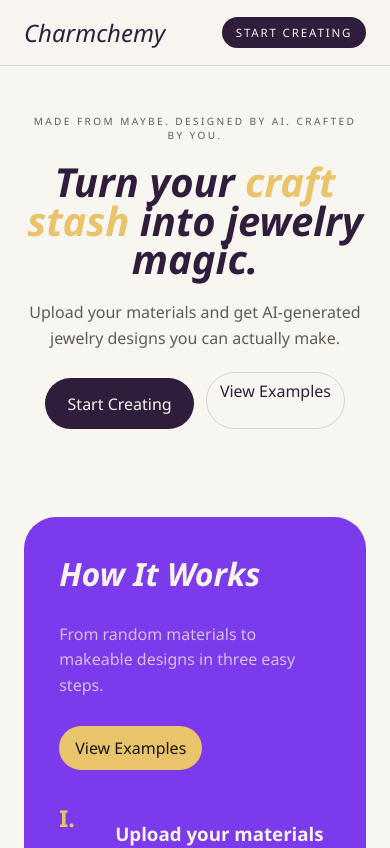
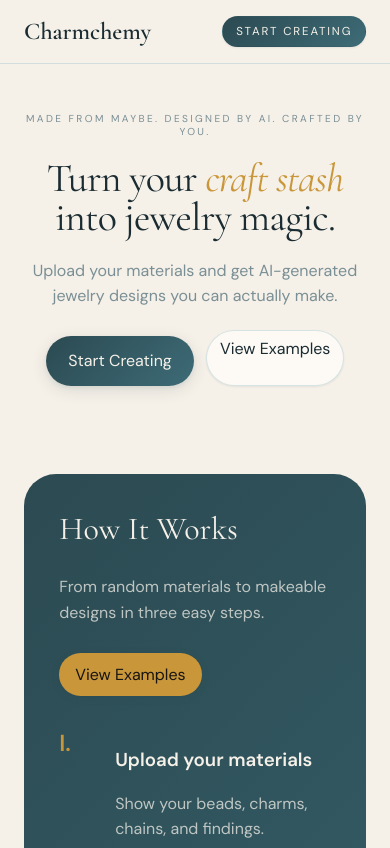
Before and after one commit to shanechloe/knot-found-next, a Next.js app: page / in a window 390 px wide. Shown: the top 848 px of the page. Built offline with nearby package versions, Linux system fonts and the light colour scheme.

Commit message:
Add image/chat cost logs, mobile safeguards, and new Charmchemy visual theme

```diff
--- a/app/api/generate/route.ts
+++ b/app/api/generate/route.ts
@@ -56,6 +56,33 @@
   cachedInput: Number(process.env.OPENAI_GPT41_MINI_CACHED_INPUT_PER_1M_USD ?? '0.1'),
   output: Number(process.env.OPENAI_GPT41_MINI_OUTPUT_PER_1M_USD ?? '1.6'),
 } as const
+
+const REQUEST_MIN_INTERVAL_MS = 30_000
+const recentGenerateRequests = new Map<string, number>()
+
+function getClientIdentifier(request: Request) {
+  const forwardedFor = request.headers.get('x-forwarded-for')
+  if (forwardedFor) return forwardedFor.split(',')[0].trim()
+  const realIp = request.headers.get('x-real-ip')
+  if (realIp) return realIp.trim()
+  return 'unknown'
+}
+
+function isRateLimited(clientId: string) {
+  const now = Date.now()
+
+  for (const [id, lastAt] of recentGenerateRequests) {
+    if (now - lastAt > REQUEST_MIN_INTERVAL_MS) recentGenerateRequests.delete(id)
+  }
+
+  const lastAt = recentGenerateRequests.get(clientId)
+  if (typeof lastAt === 'number' && now - lastAt < REQUEST_MIN_INTERVAL_MS) {
+    return true
+  }
+
+  recentGenerateRequests.set(clientId, now)
+  return false
+}
 
 function estimateImageCostUSD(usage: ImageUsage): number | undefined {
   const inputDetails = usage.input_tokens_details
@@ -210,6 +237,16 @@
 }
 
 export async function POST(request: Request) {
+  const clientId = getClientIdentifier(request)
+  if (isRateLimited(clientId)) {
+    return NextResponse.json(
+      {
+        error: 'Too many requests. Please wait 30 seconds and try again.',
+      },
+      { status: 429 },
+    )
+  }
+
   const body = (await request.json()) as GenerateBody
 
   const normalized = {
@@ -220,7 +257,7 @@
     difficulty: cleanText(body.difficulty, 'Medium'),
   }
 
-  const images = Array.isArray(body.images) ? body.images.slice(0, 3).filter(Boolean) : []
+  const images = Array.isArray(body.images) ? body.images.slice(0, 1).filter(Boolean) : []
   const apiKey = process.env.OPENAI_API_KEY
 
   if (!apiKey) {
--- a/app/globals.css
+++ b/app/globals.css
@@ -1,11 +1,35 @@
+@import url('https://fonts.googleapis.com/css2?family=Cormorant+Garamond:ital,wght@0,300;0,400;0,600;1,300;1,400&family=DM+Sans:wght@300;400;500;600&display=swap');
+
 :root {
-  --bg: #f8f6f1;
-  --ink: #2f1d3b;
-  --muted: #5f5c55;
-  --line: rgba(47, 29, 59, 0.16);
-  --panel: #7c3aed;
-  --panel-text: #f6f3ea;
-  --accent: #e9c46a;
+  --color-brand-deep: #2c4a52;
+  --color-brand-mid: #3d6b76;
+  --color-brand-light: #a8c8ce;
+  --color-accent-gold: #c9963a;
+  --color-accent-amber: #e8b84b;
+  --color-bg-page: #f5f0e8;
+  --color-bg-warm: #ede7d9;
+  --color-bg-surface: #fdfaf5;
+  --color-text-primary: #1a2c32;
+  --color-text-body: #3a4e54;
+  --color-text-muted: #7a8f95;
+  --color-text-inverse: #f5f0e8;
+  --color-error: #b85450;
+  --line: rgba(168, 200, 206, 0.45);
+
+  --font-display: 'Cormorant Garamond', Georgia, serif;
+  --font-ui: 'DM Sans', 'Avenir Next', 'Segoe UI', sans-serif;
+
+  --shadow-xs: 0 1px 2px rgba(44, 74, 82, 0.08);
+  --shadow-sm: 0 2px 8px rgba(44, 74, 82, 0.1), 0 1px 2px rgba(44, 74, 82, 0.06);
+  --shadow-md: 0 4px 16px rgba(44, 74, 82, 0.12), 0 2px 4px rgba(44, 74, 82, 0.08);
+  --shadow-card-hover: 0 12px 36px rgba(44, 74, 82, 0.18), 0 0 0 1px rgba(201, 150, 58, 0.2);
+
+  --bg: var(--color-bg-page);
+  --ink: var(--color-text-primary);
+  --muted: var(--color-text-muted);
+  --panel: var(--color-brand-deep);
+  --panel-text: var(--color-text-inverse);
+  --accent: var(--color-accent-gold);
 }
 
 * {
@@ -18,7 +42,7 @@
   padding: 0;
   background: var(--bg);
   color: var(--ink);
-  font-family: "Avenir Next", "Segoe UI", sans-serif;
+  font-family: var(--font-ui);
 }
 
 a {
@@ -38,14 +62,15 @@
   justify-content: space-between;
   align-items: center;
   padding: 1rem 1.5rem;
-  background: color-mix(in srgb, var(--bg) 80%, transparent);
+  background: color-mix(in srgb, var(--bg) 85%, transparent);
   backdrop-filter: blur(8px);
   border-bottom: 1px solid var(--line);
 }
 
 .brand {
   font-size: 1.5rem;
-  font-style: italic;
+  font-family: var(--font-display);
+  font-weight: 600;
 }
 
 .nav-links {
@@ -62,12 +87,14 @@
   border-radius: 999px;
   padding: 0.45rem 0.8rem;
   border: 1px solid var(--line);
-  background: transparent;
+  background: var(--color-bg-surface);
+  box-shadow: var(--shadow-xs);
 }
 
 .start-btn {
-  background: var(--ink);
-  color: var(--bg);
+  background: linear-gradient(135deg, var(--color-brand-deep) 0%, var(--color-brand-mid) 100%);
+  color: var(--color-text-inverse);
+  border-color: transparent;
 }
 
 .content {
@@ -97,7 +124,9 @@
   max-width: 18ch;
   font-size: clamp(2.5rem, 7vw, 5.4rem);
   line-height: 0.97;
-  font-style: italic;
+  font-family: var(--font-display);
+  font-weight: 400;
+  letter-spacing: -0.02em;
 }
 
 .hero em {
@@ -115,8 +144,9 @@
   margin-top: 0.4rem;
   border-radius: 999px;
   padding: 0.9rem 1.4rem;
-  background: var(--ink);
-  color: var(--bg);
+  background: linear-gradient(135deg, var(--color-brand-deep) 0%, var(--color-brand-mid) 100%);
+  color: var(--color-text-inverse);
+  box-shadow: var(--shadow-md);
 }
 
 .process-grid,
@@ -136,6 +166,7 @@
   overflow: hidden;
   border-radius: 1.1rem;
   aspect-ratio: 4 / 5;
+  box-shadow: var(--shadow-sm);
 }
 
 .image-wrap img {
@@ -156,7 +187,7 @@
 
 .steps-panel {
   border-radius: 2rem;
-  background: var(--panel);
+  background: linear-gradient(135deg, var(--color-brand-deep) 0%, #355f69 100%);
   color: var(--panel-text);
   padding: 2.2rem;
   display: grid;
@@ -167,7 +198,8 @@
 .steps-panel h2 {
   margin-top: 0;
   font-size: clamp(2rem, 5vw, 3.1rem);
-  font-style: italic;
+  font-family: var(--font-display);
+  font-weight: 400;
 }
 
 .steps-panel p {
@@ -182,6 +214,7 @@
   padding: 0.7rem 1rem;
   background: var(--accent);
   color: #181512;
+  box-shadow: var(--shadow-sm);
 }
 
 .steps-panel ol {
@@ -219,7 +252,8 @@
 .section-head h2 {
   margin: 0.4rem 0 0;
   font-size: clamp(1.7rem, 4vw, 2.6rem);
-  font-style: italic;
+  font-family: var(--font-display);
+  font-weight: 400;
 }
 
 .section-head > a {
@@ -233,7 +267,8 @@
 .direction-card h3 {
   margin-bottom: 0.5rem;
   font-size: 1.36rem;
-  font-style: italic;
+  font-family: var(--font-display);
+  font-weight: 400;
 }
 
 .direction-card p {
@@ -310,7 +345,8 @@
   border: 1px solid var(--line);
   border-radius: 1.25rem;
   padding: 1.4rem;
-  background: color-mix(in srgb, var(--bg) 85%, white);
+  background: var(--color-bg-surface);
+  box-shadow: var(--shadow-sm);
 }
 
 .start-card h2 {
@@ -362,20 +398,20 @@
 .upload-box {
   display: grid;
   gap: 0.2rem;
-  border: 1.5px dashed var(--line);
+  border: 2px dashed var(--color-brand-light);
   border-radius: 0.85rem;
   padding: 0.9rem;
-  background: color-mix(in srgb, var(--bg) 80%, white);
+  background: var(--color-bg-page);
   cursor: pointer;
   margin-bottom: 0.6rem;
 }
 
 .upload-primary {
-  border: 1px solid color-mix(in srgb, var(--panel) 30%, var(--line));
+  border: 1px solid color-mix(in srgb, var(--color-brand-mid) 30%, var(--line));
   border-radius: 1rem;
   padding: 1rem;
   margin-bottom: 1.1rem;
-  background: color-mix(in srgb, var(--bg) 65%, white);
+  background: var(--color-bg-warm);
 }
 
 .upload-box-large {
@@ -398,7 +434,7 @@
   display: inline-block;
   border-radius: 999px;
   padding: 0.55rem 0.95rem;
-  background: var(--panel);
+  background: linear-gradient(135deg, var(--color-brand-deep) 0%, var(--color-brand-mid) 100%);
   color: var(--panel-text);
   font-weight: 600;
 }
@@ -453,12 +489,13 @@
 
 .start-input {
   width: 100%;
-  border: 1px solid var(--line);
+  border: 1.5px solid var(--color-brand-light);
   border-radius: 0.85rem;
   padding: 0.75rem 0.85rem;
-  background: #fff;
+  background: var(--color-bg-surface);
   color: var(--ink);
   font: inherit;
+  box-shadow: var(--shadow-xs);
 }
 
 .chip-row {
@@ -471,15 +508,15 @@
   border: 1px solid var(--line);
   border-radius: 999px;
   padding: 0.45rem 0.9rem;
-  background: #fff;
+  background: var(--color-bg-surface);
   color: var(--ink);
   font: inherit;
   cursor: pointer;
 }
 
 .chip.active {
-  background: var(--panel);
-  border-color: var(--panel);
+  background: linear-gradient(135deg, var(--color-brand-deep) 0%, var(--color-brand-mid) 100%);
+  border-color: transparent;
   color: var(--panel-text);
 }
 
@@ -531,7 +568,13 @@
   border: 1px solid var(--line);
   border-radius: 1rem;
   padding: 0.75rem;
-  background: color-mix(in srgb, var(--bg) 90%, white);
+  background: var(--color-bg-surface);
+  box-shadow: var(--shadow-sm);
+}
+
+.result-card:hover,
+.preview-card:hover {
+  box-shadow: var(--shadow-card-hover);
 }
 
 .result-card .image-wrap {
@@ -574,7 +617,7 @@
 }
 
 .error-text {
-  color: #8a1538;
+  color: var(--color-error);
 }
 
 @media (max-width: 900px) {
```
Also changed, not shown: app/start/page.tsx (+36 -4 lines).
